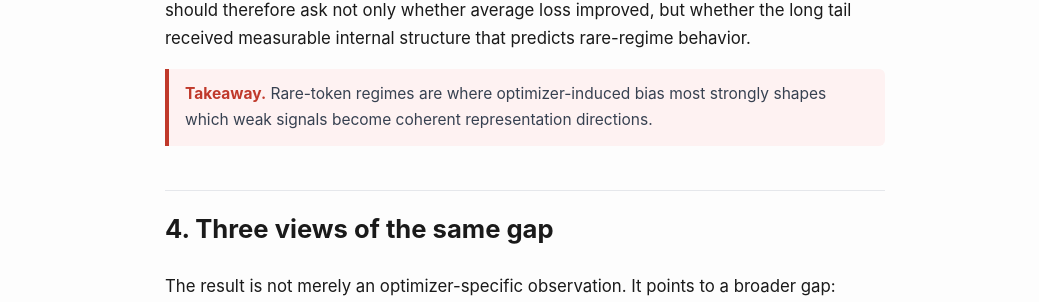
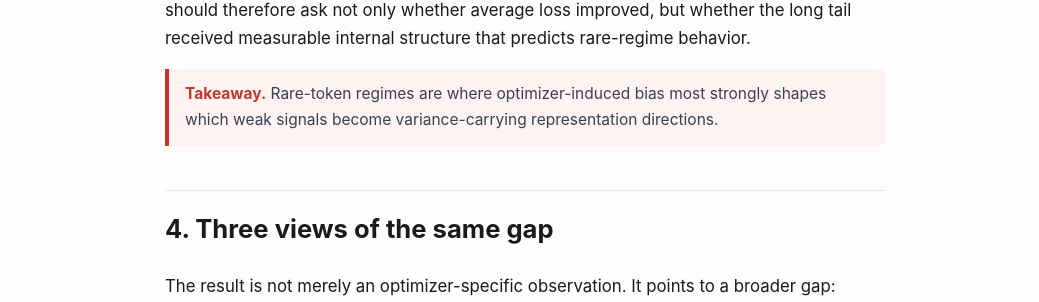
Before and after one commit to optimizer-scaling-laws/optimizer-scaling-laws.github.io, a Jekyll site: the page built from _posts/2026-06-26-architecture-creates-capacity-optimizers-realize-it.md, in a window 1280 px wide and 900 px high, scrolled down 7616 px. Shown: the part 176-478 px from the top of the window, without its empty margins (115-1154 px from the left). Built offline with Jekyll 4.4.1, drawn with Linux system fonts in a browser that asks for light colours.

Commit message:
Final date Polish round 7.4

```diff
--- a/_posts/2026-06-26-architecture-creates-capacity-optimizers-realize-it.md
+++ b/_posts/2026-06-26-architecture-creates-capacity-optimizers-realize-it.md
@@ -346,7 +346,7 @@ Figure 3 resolves the aggregate result from Figure 1 into HEAD, MID, and TAIL re
 
 Since loss is an aggregate metric, it can be dominated by frequent tokens and obscure whether rare tokens receive realized spectral capacity. A capacity-aware training run should therefore ask not only whether average loss improved, but whether the long tail received measurable internal structure that predicts rare-regime behavior.
 
-<p class="takeaway-inline"><strong>Takeaway.</strong> Rare-token regimes are where optimizer-induced bias most strongly shapes which weak signals become coherent representation directions.</p>
+<p class="takeaway-inline"><strong>Takeaway.</strong> Rare-token regimes are where optimizer-induced bias most strongly shapes which weak signals become variance-carrying representation directions.</p>
 
 ## 4. Three views of the same gap
 {: #three-views-of-the-same-gap}
```
